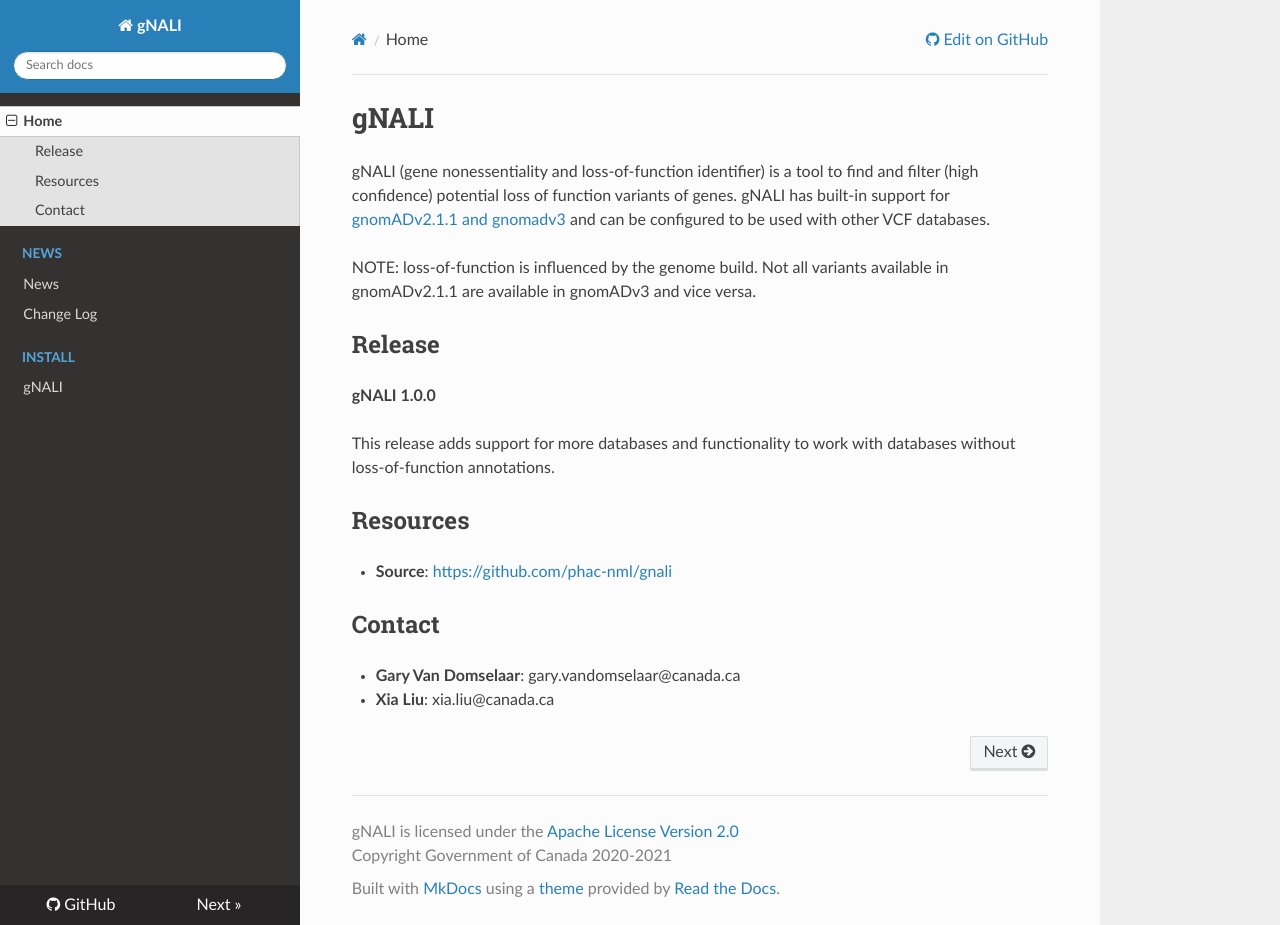
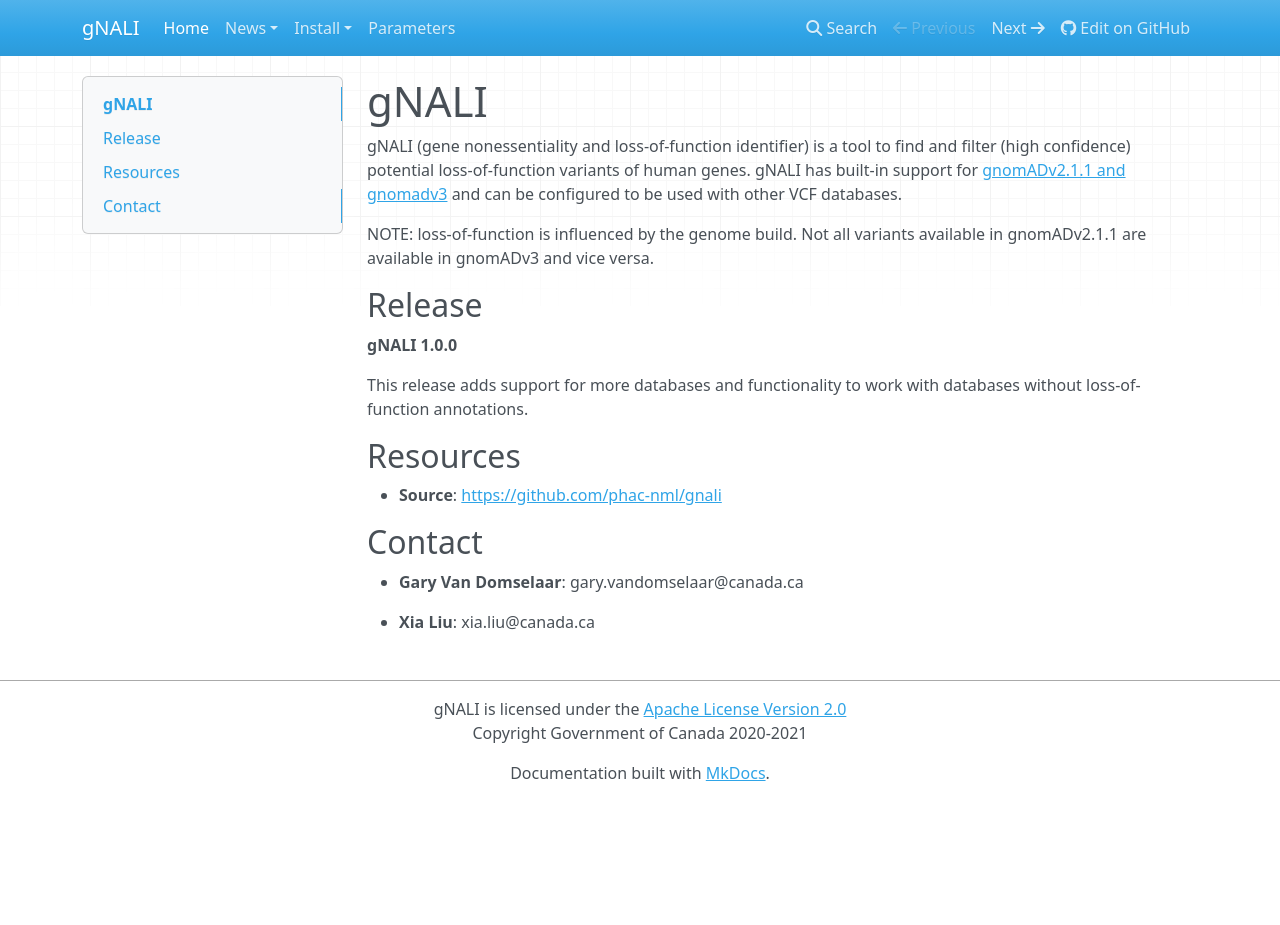
Before and after one commit to phac-nml/gnali, an MkDocs documentation site: the page built from docs/index.md, in a window 1280 px wide and 925 px high. Built offline with MkDocs 1.6.1, drawn with Linux system fonts in a browser that asks for light colours; nearby versions of some CDN libraries; old or Windows-style settings are respelled for this version of MkDocs.

Commit message:
Add parameters page, minor changes

```diff
--- a/docs/index.md
+++ b/docs/index.md
@@ -1,7 +1,7 @@
 # gNALI #
 
 gNALI (gene nonessentiality and loss-of-function identifier) is a tool to find and filter (high confidence)
-potential loss of function variants of genes. gNALI has built-in support for [gnomADv2.1.1 and gnomadv3](https://gnomad.broadinstitute.org/)
+potential loss-of-function variants of human genes. gNALI has built-in support for [gnomADv2.1.1 and gnomadv3](https://gnomad.broadinstitute.org/)
 and can be configured to be used with other VCF databases.
 
 NOTE: loss-of-function is influenced by the genome build. Not all variants available in gnomADv2.1.1 are
--- a/mkdocs.yml
+++ b/mkdocs.yml
@@ -1,6 +1,6 @@
 site_name: gNALI
 
-theme: readthedocs
+theme: mkdocs
 repo_url: "https://github.com/phac-nml/neptune"
 copyright: "gNALI is licensed under the <a href='https://github.com/phac-nml/neptune/blob/release/1.2/LICENSE.txt'>Apache License Version 2.0</a><br>Copyright Government of Canada 2020-2021"
 
@@ -11,3 +11,4 @@
         - CHANGELOG.md
     - Install:
         - gNALI: install.md
+    - Parameters: parameters.md
```
Also changed, not shown: docs/install.md (+1 -0 lines), docs/parameters.md (added, +83 -0 lines).
